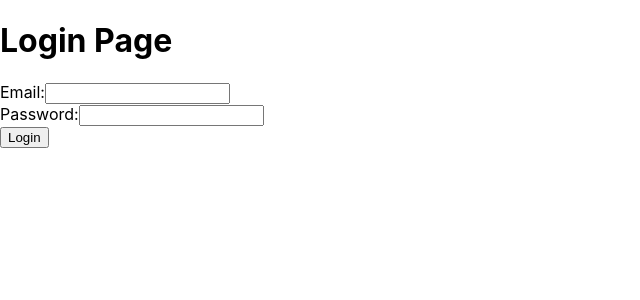
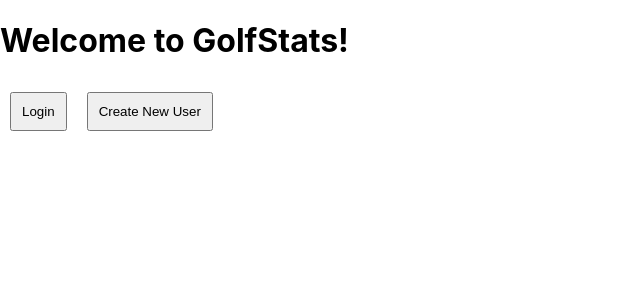
Before and after one commit to nicbenavides/GolfStats, a React (Create React App) app in the folder frontend/: page / in a window 1280 px wide. Shown: the top 300 px of the page, without its empty margins (0-640 px from the left). Built offline with nearby package versions, Linux system fonts and the light colour scheme.

Commit message:
updated login

```diff
--- a/frontend/src/App.js
+++ b/frontend/src/App.js
@@ -1,12 +1,11 @@
 // frontend/src/App.js
 import React from 'react';
-import Login from './components/Login';
+import Home from './components/Home';
 
 function App() {
     return (
         <div className="App">
-            <h1>Login Page</h1>
-            <Login />
+            <Home />
         </div>
     );
 }
--- /dev/null
+++ b/frontend/src/components/Home.js
@@ -0,0 +1,56 @@
+// frontend/src/components/Home.js
+import React, { useState } from 'react';
+import Login from './Login';
+import Register from './Register';
+
+const Home = () => {
+    const [showLogin, setShowLogin] = useState(false);
+    const [showRegister, setShowRegister] = useState(false);
+
+    return (
+        <div className="home">
+            <h1>Welcome to GolfStats!</h1>
+            <button onClick={() => setShowLogin(true)} style={styles.button}>
+                Login
+            </button>
+            <button onClick={() => setShowRegister(true)} style={styles.button}>
+                Create New User
+            </button>
+
+            {showLogin && (
+                <div style={styles.modal}>
+                    <Login />
+                    <button onClick={() => setShowLogin(false)}>Close</button>
+                </div>
+            )}
+
+            {showRegister && (
+                <div style={styles.modal}>
+                    <Register />
+                    <button onClick={() => setShowRegister(false)}>Close</button>
+                </div>
+            )}
+        </div>
+    );
+};
+
+const styles = {
+    button: {
+        margin: '10px',
+        padding: '10px',
+        cursor: 'pointer',
+    },
+    modal: {
+        position: 'fixed',
+        top: '50%',
+        left: '50%',
+        transform: 'translate(-50%, -50%)',
+        background: '#fff',
+        padding: '20px',
+        border: '1px solid #ddd',
+        boxShadow: '0 2px 10px rgba(0,0,0,0.1)',
+        zIndex: 1000,
+    },
+};
+
+export default Home;
--- /dev/null
+++ b/frontend/src/components/Register.js
@@ -0,0 +1,54 @@
+// frontend/src/components/Register.js
+import React, { useState } from 'react';
+import axios from 'axios';
+
+const Register = () => {
+    const [username, setUsername] = useState('');
+    const [email, setEmail] = useState('');
+    const [password, setPassword] = useState('');
+
+    const handleSubmit = async (e) => {
+        e.preventDefault();
+        try {
+            await axios.post('/auth/register', { username, email, password });
+            alert('User created successfully');
+        } catch (error) {
+            console.error('Registration failed:', error.response.data.message);
+        }
+    };
+
+    return (
+        <form onSubmit={handleSubmit}>
+            <div>
+                <label>Username:</label>
+                <input
+                    type="text"
+                    value={username}
+                    onChange={(e) => setUsername(e.target.value)}
+                    required
+                />
+            </div>
+            <div>
+                <label>Email:</label>
+                <input
+                    type="email"
+                    value={email}
+                    onChange={(e) => setEmail(e.target.value)}
+                    required
+                />
+            </div>
+            <div>
+                <label>Password:</label>
+                <input
+                    type="password"
+                    value={password}
+                    onChange={(e) => setPassword(e.target.value)}
+                    required
+                />
+            </div>
+            <button type="submit">Register</button>
+        </form>
+    );
+};
+
+export default Register;
```
Also changed, not shown: 1 other file (tests, documents, lock files or other folders).
